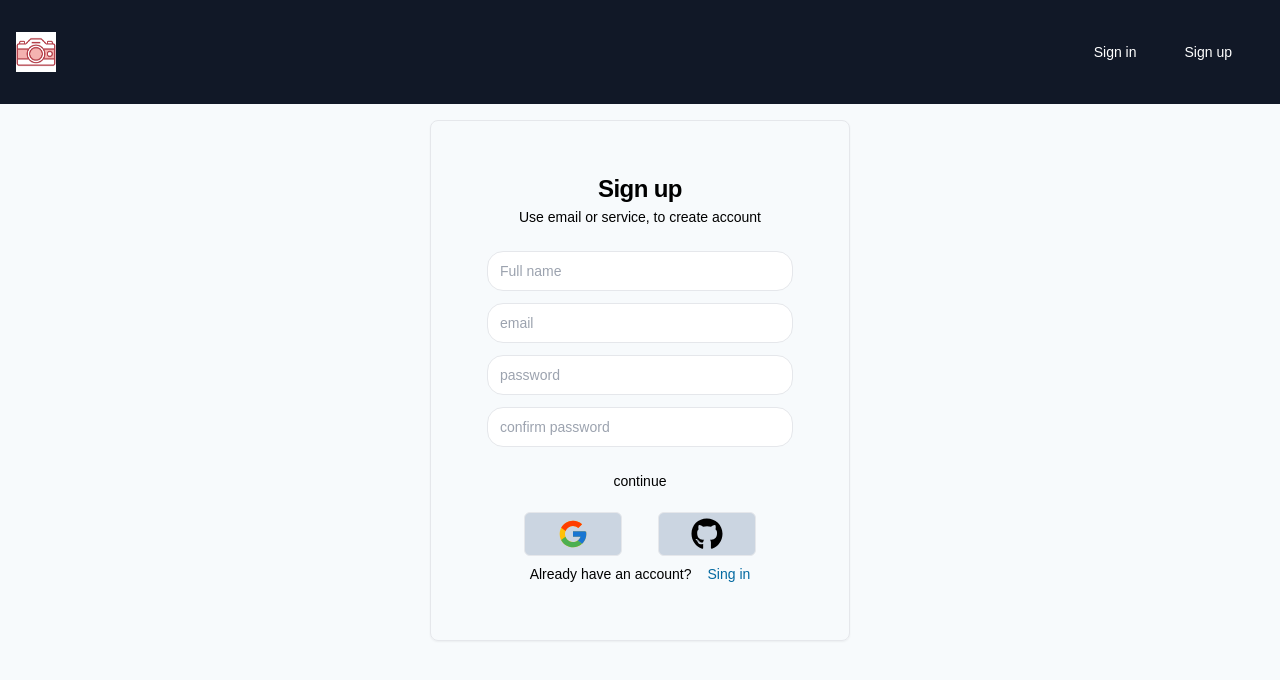
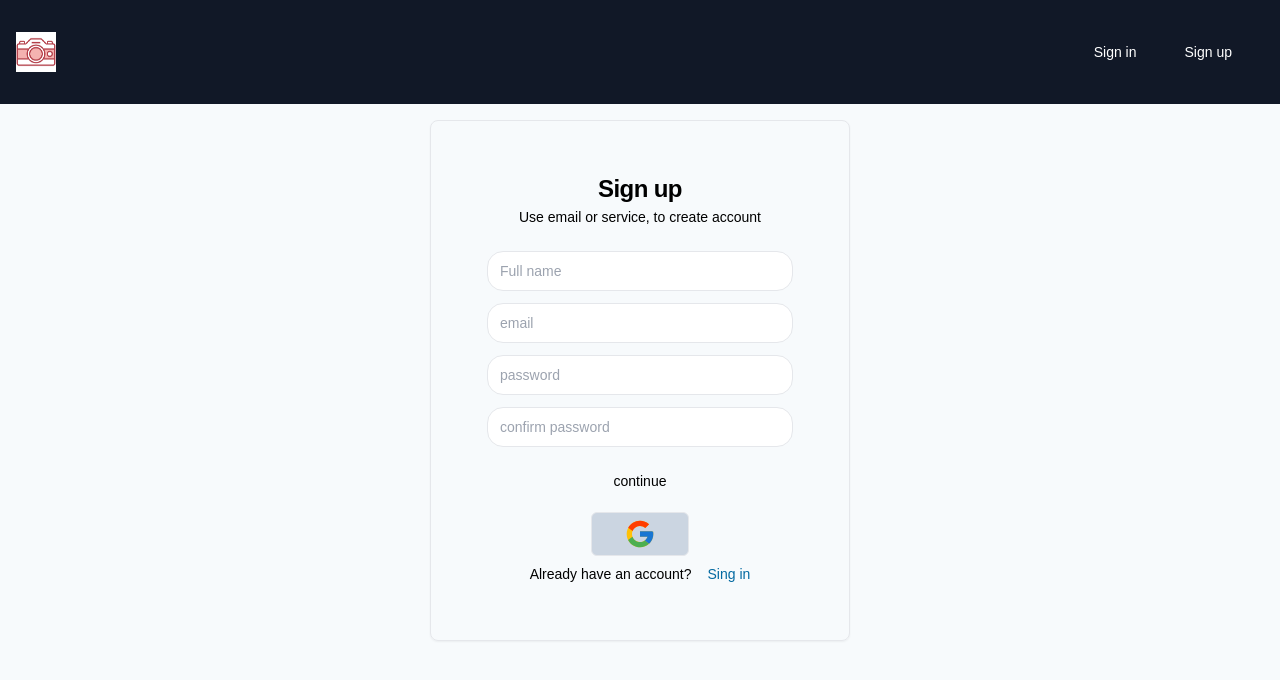
Before and after one commit to gntowdanso/regapp, a Next.js app: page /sign-up in a window 1280 px wide. Shown: the top 680 px of the page. Built offline with nearby package versions, Linux system fonts and the light colour scheme; no server answers.

Commit message:
some changess

```diff
--- a/app/api/auth/[...nextauth]/route.ts
+++ b/app/api/auth/[...nextauth]/route.ts
@@ -5,7 +5,7 @@ import { PrismaClient } from "@prisma/client";
 // additional
 
 //import CredentialsProvider from "next-auth/providers/credentials";
-import Github from "next-auth/providers/github";
+//import Github from "next-auth/providers/github";
 //import { useState } from "react";
 //import Email from "next-auth/providers/email";
 import Google from "next-auth/providers/google";
@@ -14,11 +14,12 @@ const handler = NextAuth({
 
 
     providers: [
-
+/*
         Github({
             clientId: process.env.GITHUB_ID as string,
             clientSecret: process.env.GITHUB_SECRET as string,
         }),
+        */
         Google({
           clientId: process.env.GOOGLE_CLIENT_ID?? "",
             clientSecret: process.env.GOOGLE_CLIENT_SECRET?? "",
--- a/app/sign-in/page.tsx
+++ b/app/sign-in/page.tsx
@@ -16,7 +16,7 @@ import { Separator } from "@/components/ui/separator";
 import Link from "next/link";
 
 //react icons
-import { FaGithub } from "react-icons/fa";
+//import { FaGithub } from "react-icons/fa";
 import { FcGoogle } from "react-icons/fc";
 import { useState } from "react";
 import { signIn } from "next-auth/react";
@@ -107,15 +107,7 @@ const SignIn = () => {
             >
               <FcGoogle className="size-8 left-2.5 top-2.5" />
             </Button>
-            <Button
-              disabled={false}
-              onClick={(e) => handleProvider(e, "github")}
-              variant="outline"
-              size="lg"
-              className="bg-slate-300 hover:bg-slate-400 hover:scale-110 rounded-2xl"
-            >
-              <FaGithub className="size-8 left-2.5 top-2.5" />
-            </Button>
+
           </div>
           <p className="text-center text-sm mt-2 text-muted-foreground">
             Create new account
@@ -133,3 +125,15 @@ const SignIn = () => {
 };
 
 export default SignIn;
+/*
+ /*
+            <Button
+              disabled={false}
+              onClick={(e) => handleProvider(e, "github")}
+              variant="outline"
+              size="lg"
+              className="bg-slate-300 hover:bg-slate-400 hover:scale-110 rounded-2xl"
+            >
+              <FaGithub className="size-8 left-2.5 top-2.5" />
+            </Button>
+            */
--- a/app/sign-up/page.tsx
+++ b/app/sign-up/page.tsx
@@ -16,7 +16,7 @@ import { Separator } from "@/components/ui/separator";
 import Link from "next/link";
 
 //react icons
-import { FaGithub } from "react-icons/fa";
+//import { FaGithub } from "react-icons/fa";
 import { FcGoogle } from "react-icons/fc";
 import { useState } from "react";
 import { toast } from "sonner";
@@ -134,15 +134,7 @@ const SignUp = () => {
             >
               <FcGoogle className="size-8 left-2.5 top-2.5" />
             </Button>
-            <Button
-              disabled={false}
-              onClick={(e) => handleProvider(e,"github")}
-              variant="outline"
-              size="lg"
-              className="bg-slate-300 hover:bg-slate-400 hover:scale-110"
-            >
-              <FaGithub className="size-8 left-2.5 top-2.5" />
-            </Button>
+
           </div>
           <p className="text-center text-sm mt-2 text-muted-foreground">
             Already have an account?
```
